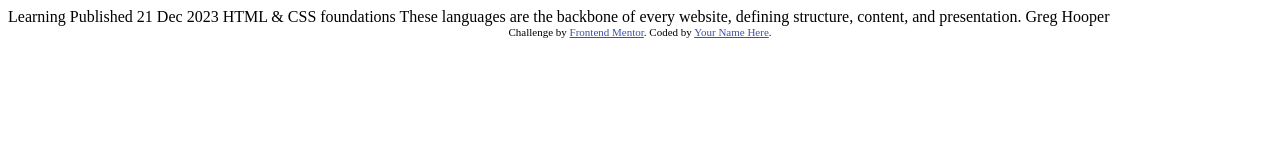
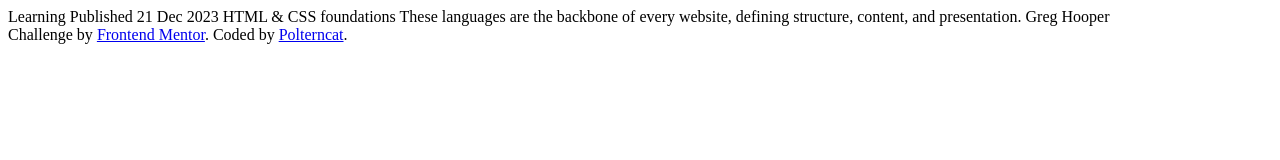
Before and after one commit to joshuapoc/challenges, a plain HTML site: page blog-preview-card-main/index.html in a window 1280 px wide. Drawn offline with Linux system fonts and the light colour scheme.

Commit message:
index blog challenge self reference link added

```diff
--- a/blog-preview-card-main/index.html
+++ b/blog-preview-card-main/index.html
@@ -3,16 +3,8 @@
 <head>
   <meta charset="UTF-8">
   <meta name="viewport" content="width=device-width, initial-scale=1.0"> <!-- displays site properly based on user's device -->
-
   <link rel="icon" type="image/png" sizes="32x32" href="./assets/images/favicon-32x32.png">
-
   <title>Frontend Mentor | Blog preview card</title>
-
-  <!-- Feel free to remove these styles or customise in your own stylesheet 👍 -->
-  <style>
-    .attribution { font-size: 11px; text-align: center; }
-    .attribution a { color: hsl(228, 45%, 44%); }
-  </style>
 </head>
 <body>
 
@@ -28,7 +20,7 @@
 
   <div class="attribution">
     Challenge by <a href="https://www.frontendmentor.io?ref=challenge" target="_blank">Frontend Mentor</a>.
-    Coded by <a href="#">Your Name Here</a>.
+    Coded by <a href="https://www.frontendmentor.io/profile/joshuapoc">Polterncat</a>.
   </div>
 </body>
 </html>
```
